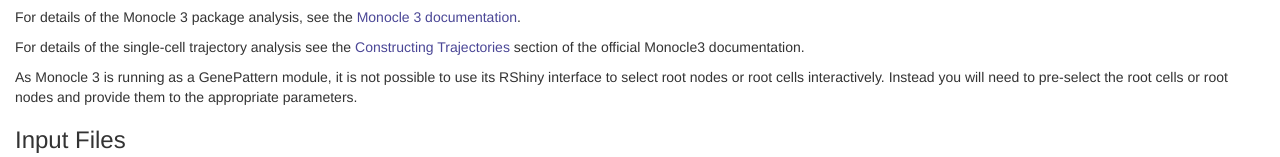
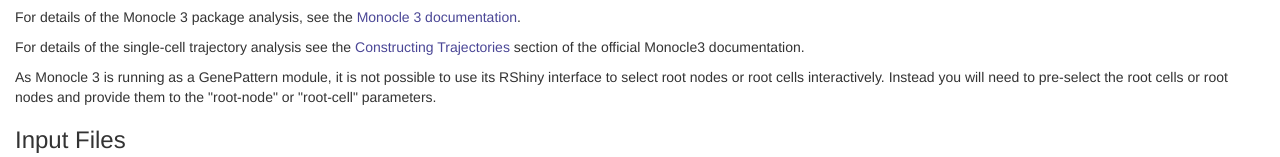
Before and after one commit to genepattern/monocle, a plain HTML site: page docs/index.html in a window 1280 px wide. Shown: the part 560-717 px from the top of the page. Drawn offline with Linux system fonts and the light colour scheme.

Commit message:
wordsmithing

```diff
--- a/docs/index.html
+++ b/docs/index.html
@@ -52,7 +52,8 @@ For details of the Monocle 3 package analysis, see the <a href="https://cole-tra
 </p>
 <p>For details of the single-cell trajectory analysis see the <a href="https://cole-trapnell-lab.github.io/monocle3/docs/trajectories/">Constructing Trajectories</a> section of the official Monocle3 documentation. </p>
 <p>
-As Monocle 3 is running as a GenePattern module, it is not possible to use its RShiny interface to select root nodes or root cells interactively.  Instead you will need to pre-select the root cells or root nodes and provide them to the appropriate parameters.
+As Monocle 3 is running as a GenePattern module, it is not possible to use its RShiny interface to select root nodes or root cells interactively.  Instead you will need to pre-select the root cells or root nodes and provide them to the "root-node" or "root-cell"  parameters.
+
 </p>
 
 
```
